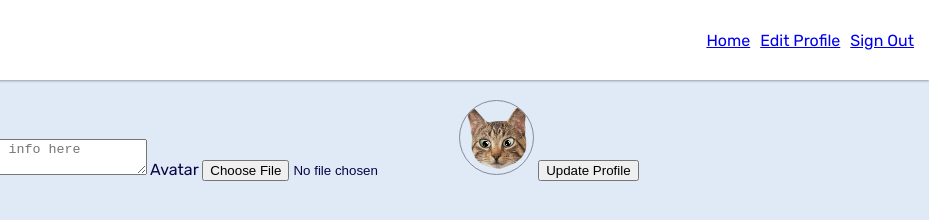
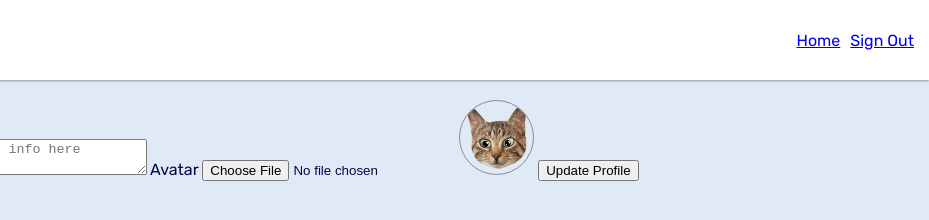
Before and after one commit to kenni-k-woodard/wk-05-social-media-app, a plain HTML site: page profile-editor/index.html in a window 1280 px wide. Shown: the full height of the page, 351-1280 px from the left. Drawn offline with nearby package versions, Linux system fonts and the light colour scheme.

```diff
--- a/profile-editor/index.html
+++ b/profile-editor/index.html
@@ -37,7 +37,6 @@
             <p class="title">Supabase Web App</p>
             <nav>
                 <a href="/">Home</a>
-                <a href="profile-editor">Edit Profile</a>
                 <a id="sign-out-link" href="auth">Sign Out</a>
             </nav>
         </header>
```
